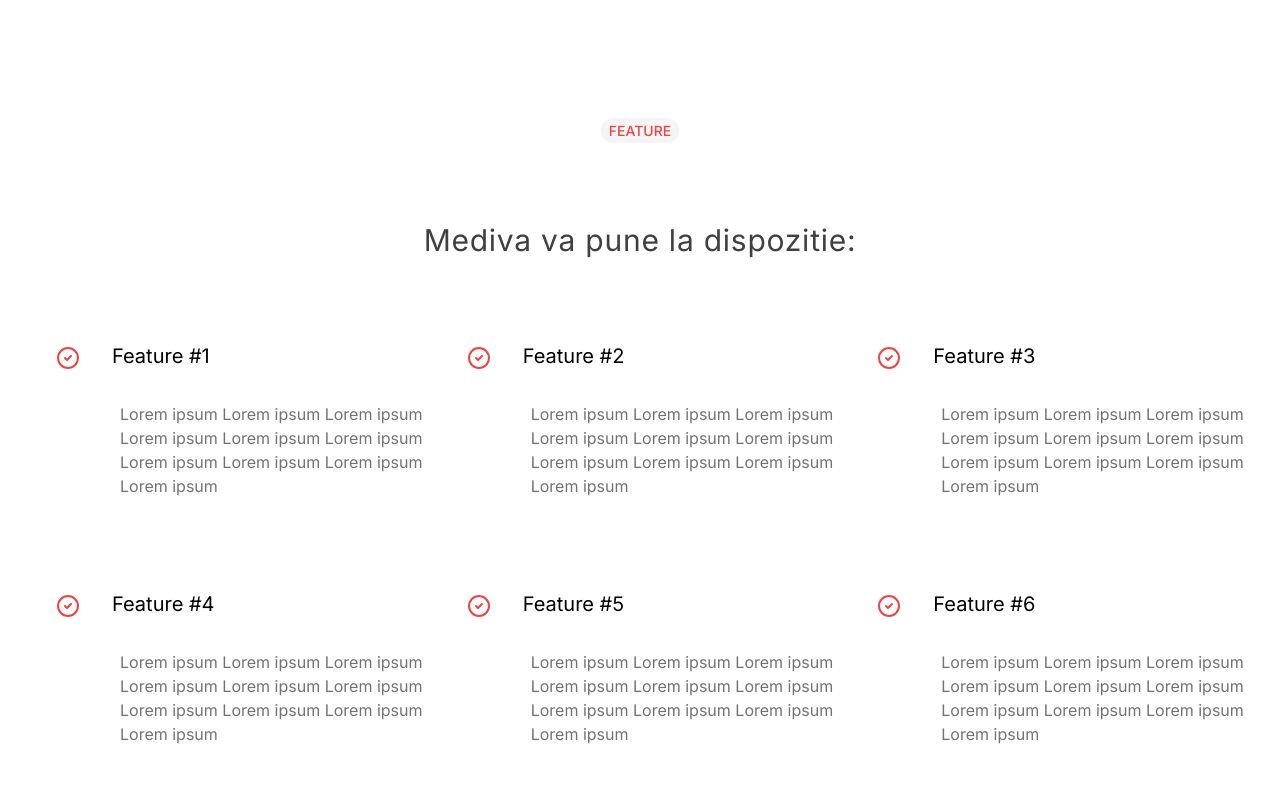
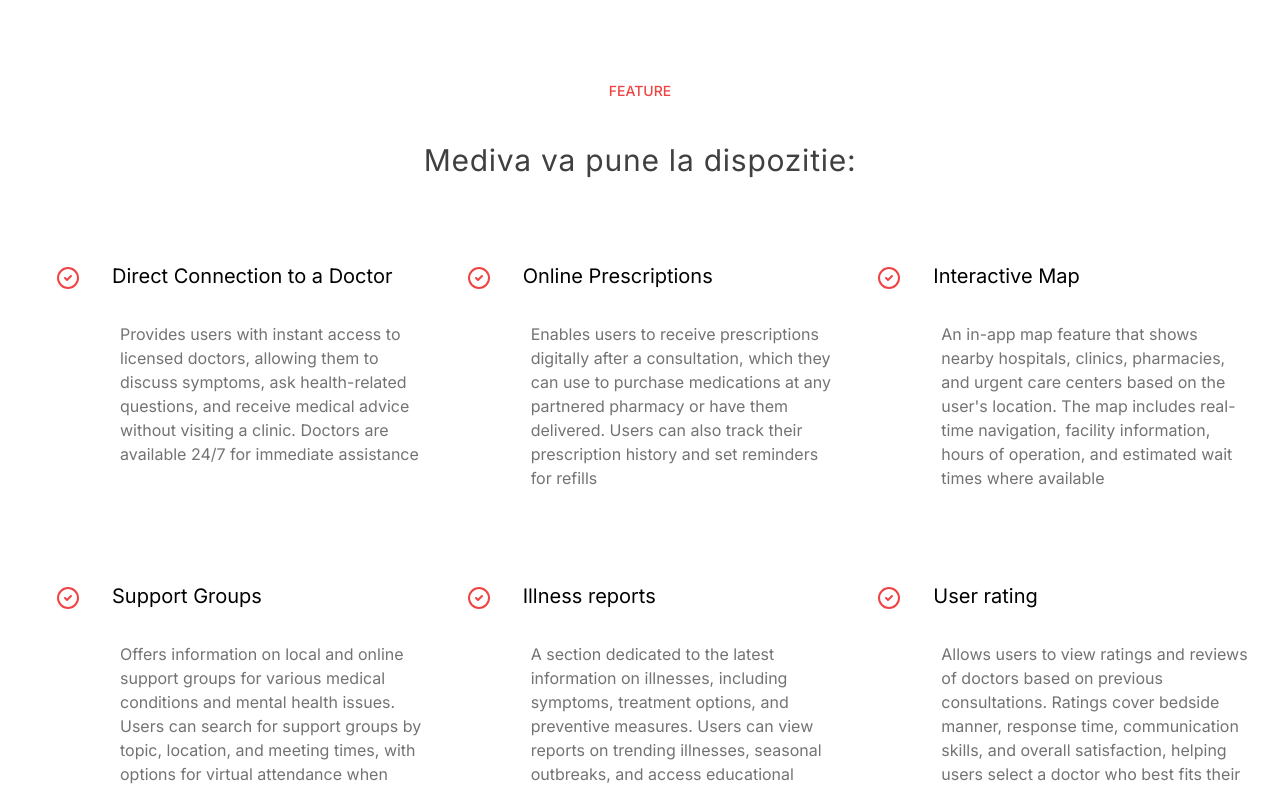
Before and after one commit to stack-bytes/mediva-website, a React (Vite) app: page / in a window 1280 px wide. Shown: the part 399-1185 px from the top of the page. Built offline with nearby package versions, Linux system fonts and the light colour scheme.

Commit message:
Feature-uri complete

```diff
--- a/src/components/Features.jsx
+++ b/src/components/Features.jsx
@@ -2,12 +2,12 @@
 
 const FeatureSection = () => {
   return (
-    <div className="relative mt-20 min-h-[800px] border-b border-neutral-800">
+    <div className="relative mt-10 min-h-[800px] border-b border-neutral-800">
       <div className="text-center">
-        <span className="h-6 rounded-full bg-neutral-100 px-2 py-1 text-sm font-medium uppercase text-red-500">
+        <span className="h-6 rounded-full bg-white px-2 py-1 text-sm font-medium uppercase text-red-500">
           Feature
         </span>
-        <h2 className="mt-10 text-xl tracking-wide text-neutral-700 sm:text-3xl lg:mt-20 lg:text-3xl">
+        <h2 className="mt-10 text-xl tracking-wide text-neutral-700 sm:text-3xl lg:mt-10 lg:text-3xl">
           Mediva va pune la dispozitie:
         </h2>
       </div>
--- a/src/constants/index.jsx
+++ b/src/constants/index.jsx
@@ -56,39 +56,39 @@
 export const features = [
   {
     icon: <CheckCircle2 />,
-    text: "Feature #1",
+    text: "Direct Connection to a Doctor",
     description:
-      "Lorem ipsum Lorem ipsum Lorem ipsum Lorem ipsum Lorem ipsum Lorem ipsum Lorem ipsum Lorem ipsum Lorem ipsum Lorem ipsum ",
+      "Provides users with instant access to licensed doctors, allowing them to discuss symptoms, ask health-related questions, and receive medical advice without visiting a clinic. Doctors are available 24/7 for immediate assistance",
   },
   {
     icon: <CheckCircle2 />,
-    text: "Feature #2",
+    text: "Online Prescriptions",
     description:
-      "Lorem ipsum Lorem ipsum Lorem ipsum Lorem ipsum Lorem ipsum Lorem ipsum Lorem ipsum Lorem ipsum Lorem ipsum Lorem ipsum ",
+      "Enables users to receive prescriptions digitally after a consultation, which they can use to purchase medications at any partnered pharmacy or have them delivered. Users can also track their prescription history and set reminders for refills",
   },
   {
     icon: <CheckCircle2 />,
-    text: "Feature #3",
+    text: "Interactive Map",
     description:
-      "Lorem ipsum Lorem ipsum Lorem ipsum Lorem ipsum Lorem ipsum Lorem ipsum Lorem ipsum Lorem ipsum Lorem ipsum Lorem ipsum ",
+      "An in-app map feature that shows nearby hospitals, clinics, pharmacies, and urgent care centers based on the user's location. The map includes real-time navigation, facility information, hours of operation, and estimated wait times where available",
   },
   {
     icon: <CheckCircle2 />,
-    text: "Feature #4",
+    text: "Support Groups",
     description:
-      "Lorem ipsum Lorem ipsum Lorem ipsum Lorem ipsum Lorem ipsum Lorem ipsum Lorem ipsum Lorem ipsum Lorem ipsum Lorem ipsum ",
+      "Offers information on local and online support groups for various medical conditions and mental health issues. Users can search for support groups by topic, location, and meeting times, with options for virtual attendance when available",
   },
   {
     icon: <CheckCircle2 />,
-    text: "Feature #5",
+    text: "Illness reports",
     description:
-      "Lorem ipsum Lorem ipsum Lorem ipsum Lorem ipsum Lorem ipsum Lorem ipsum Lorem ipsum Lorem ipsum Lorem ipsum Lorem ipsum ",
+      "A section dedicated to the latest information on illnesses, including symptoms, treatment options, and preventive measures. Users can view reports on trending illnesses, seasonal outbreaks, and access educational content tailored to their health needs",
   },
   {
     icon: <CheckCircle2 />,
-    text: "Feature #6",
+    text: "User rating",
     description:
-      "Lorem ipsum Lorem ipsum Lorem ipsum Lorem ipsum Lorem ipsum Lorem ipsum Lorem ipsum Lorem ipsum Lorem ipsum Lorem ipsum ",
+      "Allows users to view ratings and reviews of doctors based on previous consultations. Ratings cover bedside manner, response time, communication skills, and overall satisfaction, helping users select a doctor who best fits their needs",
   },
 ];
 
```
